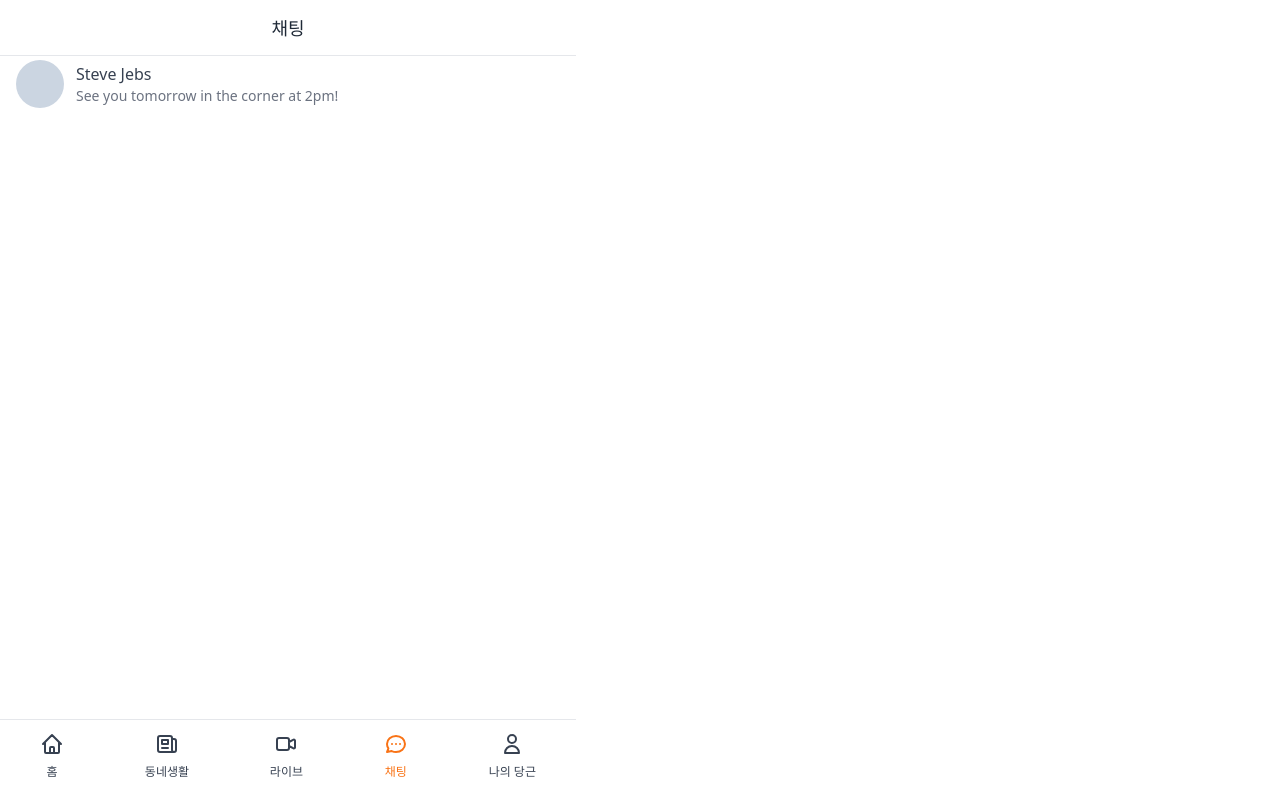
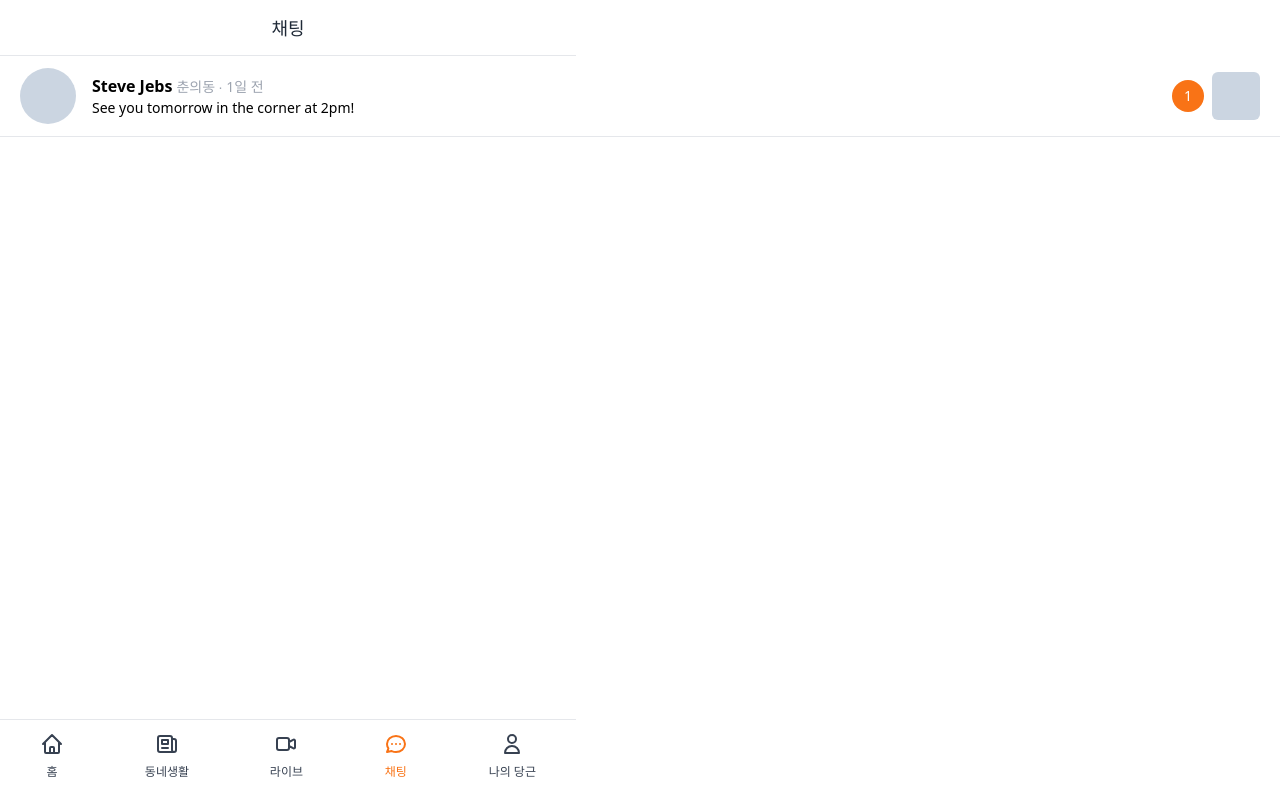
Before and after one commit to jeonghun94/new-carrot-market, a Next.js app: page /chats in a window 1280 px wide. Built offline with nearby package versions, Linux system fonts and the light colour scheme.

Commit message:
채팅 디자인 수정

```diff
--- a/pages/chats/[id].tsx
+++ b/pages/chats/[id].tsx
@@ -10,10 +10,14 @@ const ChatDetail: NextPage = () => {
         <Message message="I want ￦20,000" reversed />
         <Message message="미쳤어" />
         <form className="fixed py-2 bg-white  bottom-0 inset-x-0">
-          <div className="flex relative max-w-md items-center  w-full mx-auto">
+          <div
+            className="flex relative max-w-md items-center w-full mx-auto border rounded-full
+           border-red-500"
+          >
             <input
               type="text"
-              className="shadow-sm rounded-full w-full border-gray-300 focus:ring-orange-500 focus:outline-none pr-12 focus:border-red-500"
+              placeholder="메시지 보내기"
+              className="shadow-sm p-2 rounded-full w-full border-gray-300 focus:ring-orange-500 focus:outline-none pr-12 focus:border-red-500"
             />
             <div className="absolute inset-y-0 flex py-1.5 pr-1.5 right-0">
               <button className="flex focus:ring-2 focus:ring-offset-2 focus:ring-orange-500 items-center bg-orange-500 rounded-full px-3 hover:bg-orange-600 text-sm text-white">
--- a/pages/chats/index.tsx
+++ b/pages/chats/index.tsx
@@ -5,16 +5,32 @@ import Layout from "@components/layout";
 const Chats: NextPage = () => {
   return (
     <Layout hasTabBar title="채팅">
-      <div className="divide-y-[1px] ">
+      <div className="divide-y-[1px]">
         {[1].map((_, i) => (
           <Link href={`/chats/${i}`} key={i}>
-            <a className="flex px-4 cursor-pointer py-3 items-center space-x-3">
-              <div className="w-12 h-12 rounded-full bg-slate-300" />
-              <div>
-                <p className="text-gray-700">Steve Jebs</p>
-                <p className="text-sm  text-gray-500">
-                  See you tomorrow in the corner at 2pm!
-                </p>
+            <a className="mt-2 py-3 px-5 flex items-center space-x-3 cursor-pointer border-b">
+              <div className="w-full flex justify-between space-x-7">
+                <div className="flex justify-start items-center space-x-4">
+                  <div className="w-14 h-14 rounded-full bg-slate-300" />
+                  <div className="flex flex-col justify-center items-start ">
+                    <p className="font-semibold">
+                      Steve Jebs
+                      <span className="ml-1 text-sm text-gray-400 font-normal">
+                        춘의동 ∙ 1일 전
+                      </span>
+                    </p>
+                    <p className="text-sm">
+                      See you tomorrow in the corner at 2pm!
+                    </p>
+                  </div>
+                </div>
+
+                <div className="flex items-center space-x-2">
+                  <div className=" w-8 h-8 flex justify-center items-center bg-orange-500 text-sm text-white-400 text-white rounded-full">
+                    1
+                  </div>
+                  <div className="w-12 h-12 bg-slate-300 rounded-md"></div>
+                </div>
               </div>
             </a>
           </Link>
```
Also changed, not shown: 1 other file (tests, documents, lock files or other folders).
